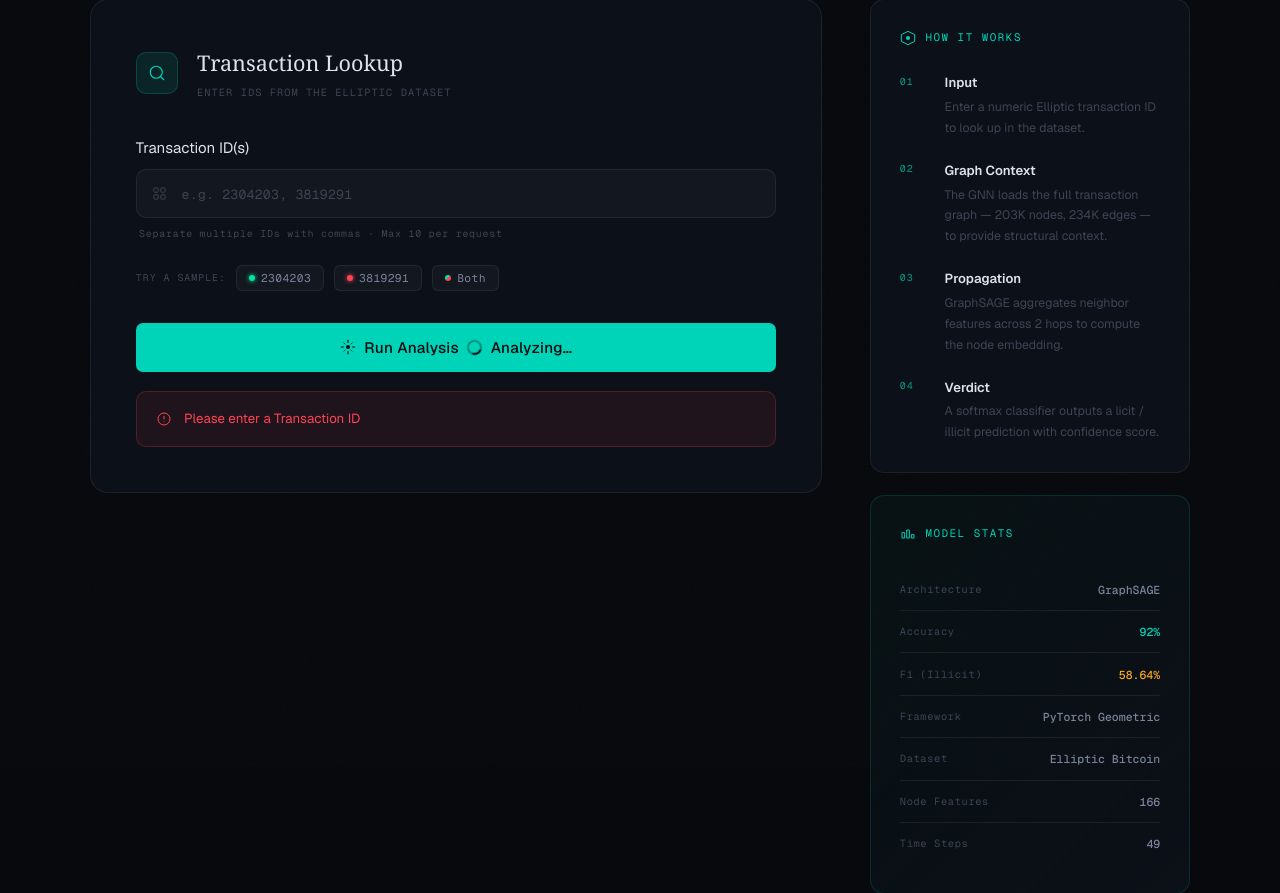
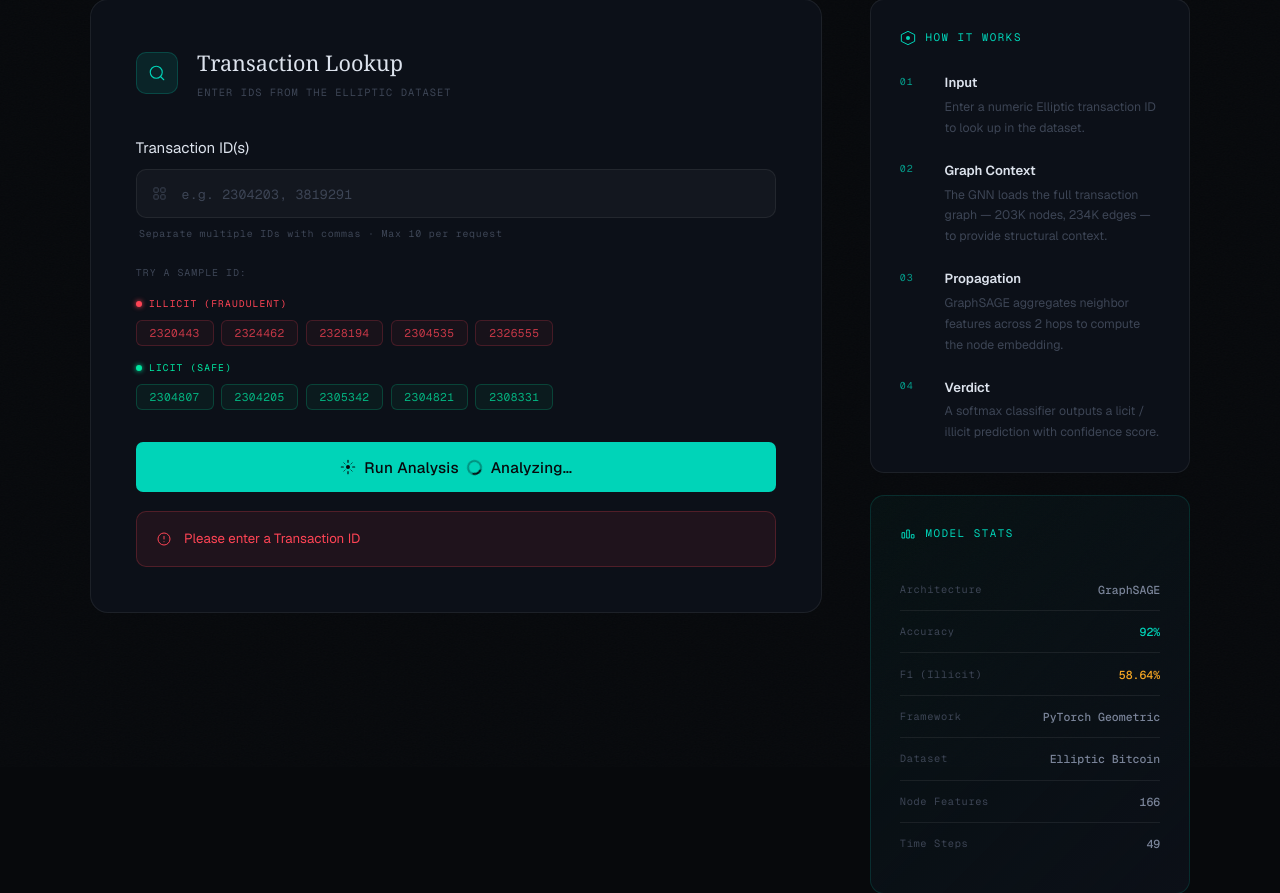
Before and after one commit to Nilansh-garg/fraud-Detection-elliptic-bitcoin, a Flask app: page /predict in a window 1280 px wide. Shown: the part 441-1334 px from the top of the page. Run offline with Flask 3, Linux system fonts and the light colour scheme; some web fonts are replaced.

Commit message:
predict page of interface updated

```diff
--- a/static/css/predict.css
+++ b/static/css/predict.css
@@ -218,12 +218,11 @@
   padding-left: 0.2rem;
 }
 
-/* ── Sample chips ── */
-.sample-row {
+/* ── Sample section (grouped) ── */
+.sample-section {
   display: flex;
-  align-items: center;
-  gap: 0.6rem;
-  flex-wrap: wrap;
+  flex-direction: column;
+  gap: 0.9rem;
   margin-bottom: 2rem;
 }
 
@@ -233,29 +232,74 @@
   letter-spacing: 0.1em;
   text-transform: uppercase;
   color: var(--txt-3);
-  white-space: nowrap;
+}
+
+.sample-group {
+  display: flex;
+  flex-direction: column;
+  gap: 0.5rem;
+}
+
+.sample-group-header {
+  display: flex;
+  align-items: center;
+  gap: 0.45rem;
+}
+
+.sample-group-label {
+  font-family: var(--f-mono);
+  font-size: 0.6rem;
+  letter-spacing: 0.12em;
+  text-transform: uppercase;
+}
+.sample-group-label--illicit { color: var(--red); }
+.sample-group-label--licit   { color: var(--green); }
+
+.sample-chips {
+  display: flex;
+  flex-wrap: wrap;
+  gap: 0.45rem;
 }
 
 .sample-chip {
   display: inline-flex;
   align-items: center;
-  gap: 0.4rem;
   font-family: var(--f-mono);
   font-size: 0.7rem;
   letter-spacing: 0.04em;
-  color: var(--txt-2);
-  background: rgba(255, 255, 255, 0.03);
-  border: 1px solid var(--border);
   border-radius: 6px;
-  padding: 0.3rem 0.75rem;
+  padding: 0.32rem 0.8rem;
   cursor: pointer;
-  transition: all 0.2s var(--ease);
+  transition: all 0.18s var(--ease);
+  border: 1px solid;
 }
-.sample-chip:hover {
-  color: var(--teal);
-  border-color: rgba(0, 212, 184, 0.3);
-  background: var(--teal-dim);
+
+/* Illicit chip */
+.sample-chip--illicit {
+  color: rgba(255, 68, 85, 0.75);
+  background: rgba(255, 68, 85, 0.05);
+  border-color: rgba(255, 68, 85, 0.2);
+}
+.sample-chip--illicit:hover {
+  color: var(--red);
+  background: rgba(255, 68, 85, 0.1);
+  border-color: rgba(255, 68, 85, 0.4);
   transform: translateY(-1px);
+  box-shadow: 0 4px 12px rgba(255, 68, 85, 0.15);
+}
+
+/* Licit chip */
+.sample-chip--licit {
+  color: rgba(0, 229, 160, 0.75);
+  background: rgba(0, 229, 160, 0.05);
+  border-color: rgba(0, 229, 160, 0.2);
+}
+.sample-chip--licit:hover {
+  color: var(--green);
+  background: rgba(0, 229, 160, 0.1);
+  border-color: rgba(0, 229, 160, 0.4);
+  transform: translateY(-1px);
+  box-shadow: 0 4px 12px rgba(0, 229, 160, 0.15);
 }
 
 .sample-dot {
@@ -266,9 +310,6 @@
 }
 .sample-dot--licit   { background: var(--green); box-shadow: 0 0 5px var(--green); }
 .sample-dot--illicit { background: var(--red);   box-shadow: 0 0 5px var(--red); }
-.sample-dot--multi {
-  background: linear-gradient(135deg, var(--green) 50%, var(--red) 50%);
-}
 
 /* ── Analyze button ── */
 .analyze-btn {
@@ -737,7 +778,7 @@
   .input-card     { padding: 1.8rem; }
   .result-card    { padding: 1.6rem; }
   .result-id      { font-size: 1.2rem; }
-  .sample-row     { gap: 0.4rem; }
+  .sample-chips   { gap: 0.35rem; }
 
   .summary-band {
     flex-direction: column;
--- a/templates/predict.html
+++ b/templates/predict.html
@@ -128,17 +128,36 @@
               </div>
 
               <!-- Quick sample chips -->
-              <div class="sample-row">
-                <span class="sample-label">Try a sample:</span>
-                <button type="button" class="sample-chip" data-id="2304203">
-                  <span class="sample-dot sample-dot--licit"></span>2304203
-                </button>
-                <button type="button" class="sample-chip" data-id="3819291">
-                  <span class="sample-dot sample-dot--illicit"></span>3819291
-                </button>
-                <button type="button" class="sample-chip" data-id="2304203,3819291">
-                  <span class="sample-dot sample-dot--multi"></span>Both
-                </button>
+              <div class="sample-section">
+                <span class="sample-label">Try a sample ID:</span>
+
+                <div class="sample-group">
+                  <div class="sample-group-header">
+                    <span class="sample-dot sample-dot--illicit"></span>
+                    <span class="sample-group-label sample-group-label--illicit">Illicit (Fraudulent)</span>
+                  </div>
+                  <div class="sample-chips">
+                    <button type="button" class="sample-chip sample-chip--illicit" data-id="2320443">2320443</button>
+                    <button type="button" class="sample-chip sample-chip--illicit" data-id="2324462">2324462</button>
+                    <button type="button" class="sample-chip sample-chip--illicit" data-id="2328194">2328194</button>
+                    <button type="button" class="sample-chip sample-chip--illicit" data-id="2304535">2304535</button>
+                    <button type="button" class="sample-chip sample-chip--illicit" data-id="2326555">2326555</button>
+                  </div>
+                </div>
+
+                <div class="sample-group">
+                  <div class="sample-group-header">
+                    <span class="sample-dot sample-dot--licit"></span>
+                    <span class="sample-group-label sample-group-label--licit">Licit (Safe)</span>
+                  </div>
+                  <div class="sample-chips">
+                    <button type="button" class="sample-chip sample-chip--licit" data-id="2304807">2304807</button>
+                    <button type="button" class="sample-chip sample-chip--licit" data-id="2304205">2304205</button>
+                    <button type="button" class="sample-chip sample-chip--licit" data-id="2305342">2305342</button>
+                    <button type="button" class="sample-chip sample-chip--licit" data-id="2304821">2304821</button>
+                    <button type="button" class="sample-chip sample-chip--licit" data-id="2308331">2308331</button>
+                  </div>
+                </div>
               </div>
 
               <button type="submit" class="btn btn--primary analyze-btn" id="analyzeBtn">
```
